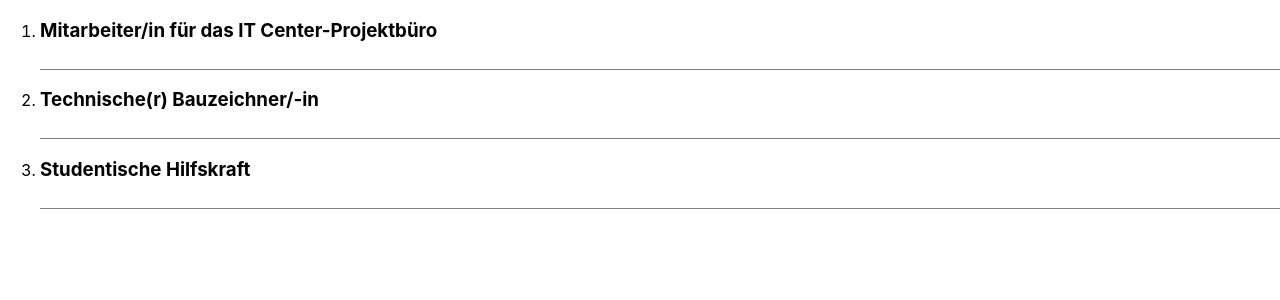
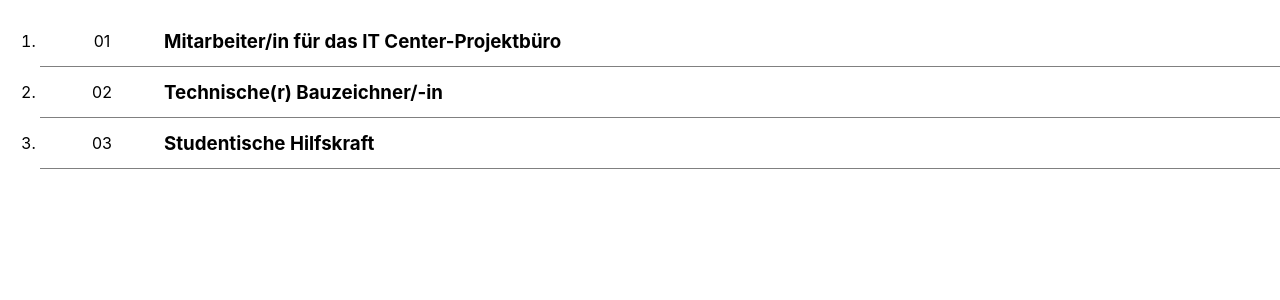
Before and after one commit to SeRin-Yang/React, a React (Create React App) app in the folder assignment02/: page / in a window 1280 px wide. Shown: the top 300 px of the page. Built offline with nearby package versions, Linux system fonts and the light colour scheme.

Commit message:
Change reviewed parts #4
- Add index as Props inExpandableListItem.
- function -> const.
- Declare className with const.
- Delete unusable values & Change code on how ExpandableListItem should be displayed

```diff
--- a/assignment02/src/App.css
+++ b/assignment02/src/App.css
@@ -1,38 +1,3 @@
 .App {
   text-align: center;
 }
-
-.App-logo {
-  height: 40vmin;
-  pointer-events: none;
-}
-
-@media (prefers-reduced-motion: no-preference) {
-  .App-logo {
-    animation: App-logo-spin infinite 20s linear;
-  }
-}
-
-.App-header {
-  background-color: #282c34;
-  min-height: 100vh;
-  display: flex;
-  flex-direction: column;
-  align-items: center;
-  justify-content: center;
-  font-size: calc(10px + 2vmin);
-  color: white;
-}
-
-.App-link {
-  color: #61dafb;
-}
-
-@keyframes App-logo-spin {
-  from {
-    transform: rotate(0deg);
-  }
-  to {
-    transform: rotate(360deg);
-  }
-}
--- a/assignment02/src/App.js
+++ b/assignment02/src/App.js
@@ -7,9 +7,9 @@ function App() {
 
   return (
     <ol>
-      <ExpandableListItem title='Mitarbeiter/in für das IT Center-Projektbüro' url={url}/>
-      <ExpandableListItem title='Technische(r) Bauzeichner/-in' url={url}/>
-      <ExpandableListItem title='Studentische Hilfskraft' url={url}/>
+      <ExpandableListItem index='01' title='Mitarbeiter/in für das IT Center-Projektbüro' url={url}/>
+      <ExpandableListItem index='02'title='Technische(r) Bauzeichner/-in' url={url}/>
+      <ExpandableListItem index='03' title='Studentische Hilfskraft' url={url}/>
     </ol>
   );
 }
--- a/assignment02/src/components/ExpandableListItem/ExpandableListItem.css
+++ b/assignment02/src/components/ExpandableListItem/ExpandableListItem.css
@@ -1,16 +1,28 @@
 .itemWrapper {
+  background-color: white;
+  border-bottom: 1px solid grey;
+}
+
+.titleWrapper{
   width: 100%;
   height: 50px;
-  font-size: 1em;
   align-items: center;
-  background-color: white;
-  border-bottom: 1px solid grey;
+  display: flex;
+}
+
+.index {
+  width: 10%;
+  text-align: center;
+}
+
+.title {
+  width: 80%;
 }
 
 .more {
   min-width: 25px;
   height: 20px;
-  padding: 4px 4px;
+  padding: 4px 10%;
   color: black;
   cursor: pointer;
   border: none;
--- a/assignment02/src/components/ExpandableListItem/ExpandableListItem.js
+++ b/assignment02/src/components/ExpandableListItem/ExpandableListItem.js
@@ -1,18 +1,25 @@
 import React, { useState } from 'react';
 import './ExpandableListItem.css';
 
-function ExpandableListItem({url, title}) {
+const ExpandableListItem = ({index, url, title}) => {
   const [hovered, setHovered] = useState(false);
 
   const onMouseEnter = () => setHovered(true);
   const onMouseLeave = () => setHovered(false);
 
+  const className = hovered ? 'more' : 'more hide';
+
   return (
     <li className='itemWrapper' onMouseEnter={onMouseEnter} onMouseLeave={onMouseLeave}>
-      <h3>
-        {title}
-      </h3>
-      <a href={url} className={hovered ? 'more' : 'more hide'}>more</a>
+      <div className='titleWrapper'>
+        <span className='index'>
+          {index}
+        </span>
+        <h3 className='title'>
+          {title}
+        </h3>
+      </div>
+      <a href={url} className={className}>more</a>
     </li>
   );
 }
```
